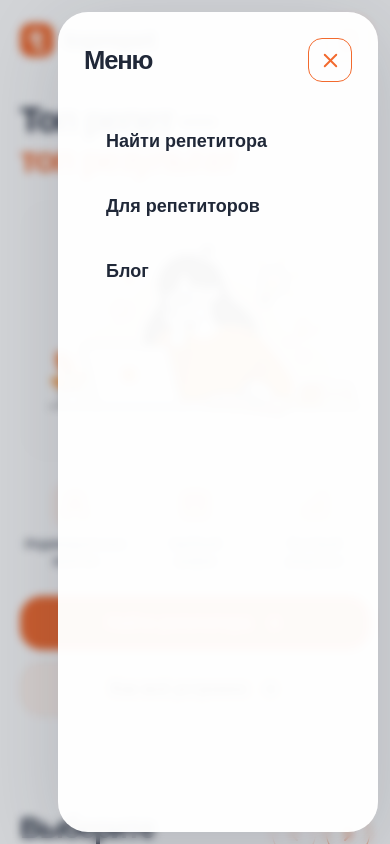
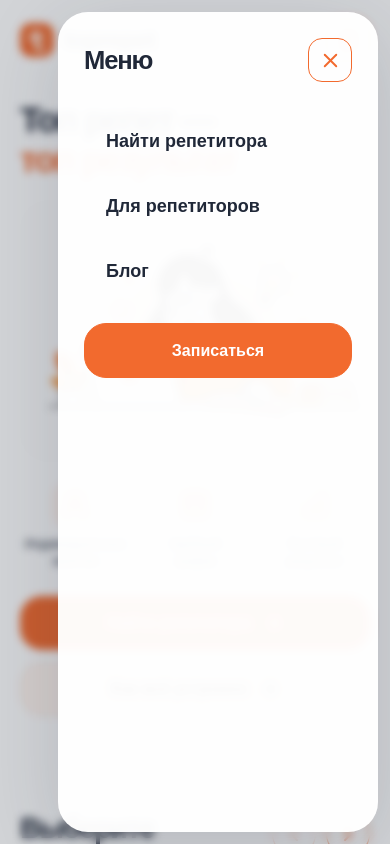
Before and after one commit to al7xey/toprepet, a React (Vite) app: page / in a window 390 px wide. Both pictures are taken after a click on the button "Открыть меню". Shown: the top 844 px of the page. Built offline with nearby package versions, Linux system fonts and the light colour scheme.

Commit message:
Match mobile menu to desktop navigation

```diff
--- a/src/app/refinements.css
+++ b/src/app/refinements.css
@@ -73,6 +73,7 @@
 .mobile-menu nav { display: grid; gap: 12px; }
 .mobile-menu nav a { display: block; padding: 18px; border-radius: 20px; font-size: 1.125rem; font-weight: 700; }
 .mobile-menu nav a:hover, .mobile-menu nav a.active { background: #ffdfc7; color: #803b18; }
+.mobile-menu-cta { display: flex; justify-content: center; width: 100%; min-height: 48px; margin-top: 24px; }
 .header-nav { display: none; }
 .reveal-enter { animation: reveal-in .65s ease-out both; }
 @keyframes reveal-in { from { opacity: .65; transform: translateY(14px); } to { opacity: 1; transform: translateY(0); } }
--- a/src/widgets/header/header.tsx
+++ b/src/widgets/header/header.tsx
@@ -90,6 +90,13 @@ export function Header() {
               <nav aria-label="Мобильная навигация">
                 {navigation()}
               </nav>
+              <Link
+                className="button button-secondary mobile-menu-cta"
+                to="/lessons/"
+                onClick={() => setOpen(false)}
+              >
+                Записаться
+              </Link>
             </SheetContent>
           </Sheet>
         </div>
```
